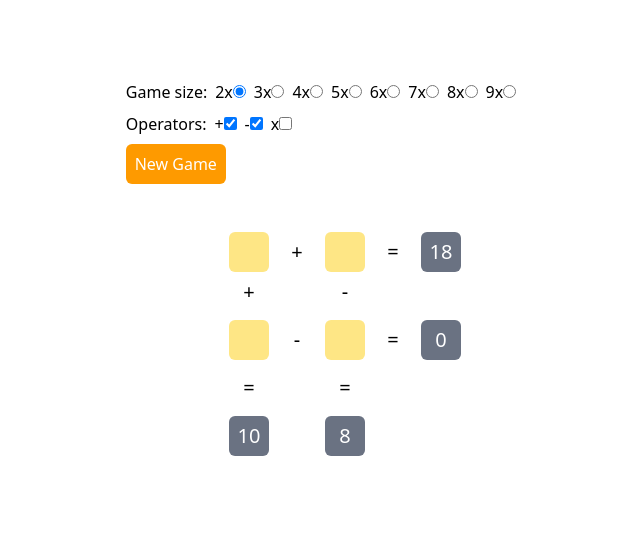
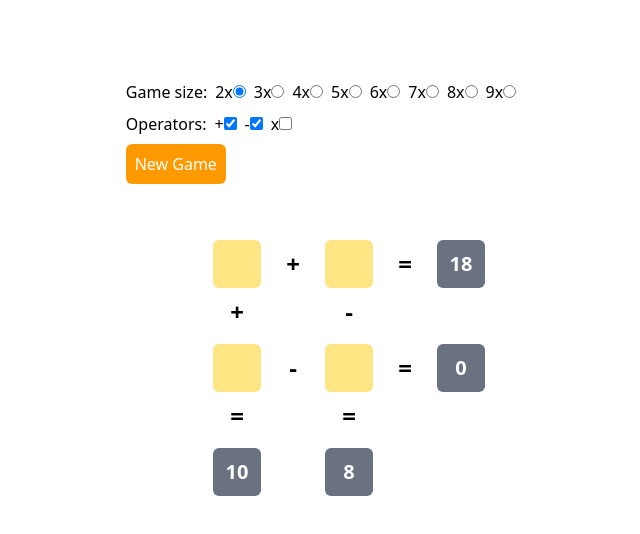
Before and after one commit to notyourunclebob/acrossmetic-math-game, a Next.js app: page / in a window 1280 px wide. Shown: the top 534 px of the page, without its empty margins (319-959 px from the left). Built offline with nearby package versions, Linux system fonts and the light colour scheme.

Commit message:
game inputs larger and changed spinner condition to render on gameState

```diff
--- a/src/components/Gamegrid.tsx
+++ b/src/components/Gamegrid.tsx
@@ -139,20 +139,21 @@ export default function Gamegrid({ gameData, gameOptions }:GameProps) {
             <GameMenu options={options!} setOptions={setOptions} setGameState={setGameState}/>
 
             <div className="flex flex-col size-fit gap-2 text-xl">
+                <div>
+                    {gameState <= 2 && data != null ?
                         <div className="flex gap-2">
                             <div>
-                        {data != null ?
-                            data.gameRows.map(
+                                {data.gameRows.map(
                                     (row:GameRows, r:number) =>
                                         <div key={r} className="flex gap-2">
                                             {row.gameCols.map(
                                                 (col:GameCols, c:number) =>
-                                            <div key={c} className="grid grid-cols-2 gap-2 text-center">
-                                                <div className="size-10" />
-                                                <div className="size-10 content-center">
+                                                <div key={c} className="grid grid-cols-2 gap-2 font-bold text-center">
+                                                    <div className="size-12" />
+                                                    <div className="size-12 text-2xl content-center">
                                                         {r > 0 ? col.operatorRow : ""}
                                                     </div>
-                                                <div className="size-10 content-center">
+                                                    <div className="size-12 text-2xl content-center">
                                                         {c > 0 ? col.operatorCol : ""}
                                                     </div>
                                                     <input
@@ -163,7 +164,7 @@ export default function Gamegrid({ gameData, gameOptions }:GameProps) {
                                                         onKeyDown={(e) => onKeyDown(e, r, c)}
                                                         onChange={(e) => updateInputs(e, r, c)}
                                                         disabled={gameState == 3}
-                                                    className={`size-10 rounded-md text-center ${
+                                                        className={`size-12 rounded-md text-center ${
                                                             gameState == 3 ? "bg-gray-300" : "bg-amber-200 "
                                                         }`}
                                                     />
@@ -171,19 +172,17 @@ export default function Gamegrid({ gameData, gameOptions }:GameProps) {
                                             )}
                                         </div>
                                     )
-                            :
-                            <>X</>
                                 }
                             </div>
                             <div className="bottom-0 left-0 flex flex-col w-fit">
                                 {rowSums.map(
                                     (sum:number, s:number) =>
-                                <div key={s} className="grid grid-cols-2 gap-2 text-center">
-                                    <div className="size-10 col-span-2"/>
-                                    <div className="size-10 content-center">
+                                        <div key={s} className="grid grid-cols-2 gap-2 font-bold text-center">
+                                            <div className="size-12 col-span-2"/>
+                                            <div className="size-12 text-2xl content-center">
                                                 =
                                             </div>
-                                    <div className={`size-10 content-center rounded-md text-white ${validRows[s] ? "bg-green-500" : "bg-gray-500"}`}>
+                                            <div className={`size-12 content-center rounded-md text-white ${validRows[s] ? "bg-green-500" : "bg-gray-500"}`}>
                                                 {sum}
                                             </div>
                                         </div>
@@ -191,23 +190,27 @@ export default function Gamegrid({ gameData, gameOptions }:GameProps) {
                                 }
                             </div>
                         </div>
+                        :
+                        <>Spinner goes here</>
+                    }
                     <div className="flex w-fit gap-2">
                         {colSums.map(
                             (sum:number, s:number) =>
-                            <div key={s} className="grid grid-cols-2 gap-2 text-center">
-                                <div className="size-10 row-span-2"/>
-                                <div className="size-10 content-center">
+                                <div key={s} className="grid grid-cols-2 gap-2 font-bold text-center">
+                                    <div className="size-12 row-span-2"/>
+                                    <div className="size-12 text-2xl content-center">
                                         =
                                     </div>
-                                <div className={`size-10 content-center rounded-md text-white ${validCols[s] ? "bg-green-500" : "bg-gray-500"}`}>
+                                    <div className={`size-12 content-center rounded-md text-white ${validCols[s] ? "bg-green-500" : "bg-gray-500"}`}>
                                         {sum}
                                     </div>
                                 </div>
                             )
                         }
                     </div>
-                <div className="text-green-700">
-                    {gameState == 3 ? "You Win!!!" : ""}
+                </div>
+                <div className="text-green-700 text-center text-3xl font-semibold mt-8">
+                    {gameState == 3 ? "Winner!!!" : ""}
                 </div>
             </div>
 
```
Lines whose indentation alone changed are shown as unchanged.
